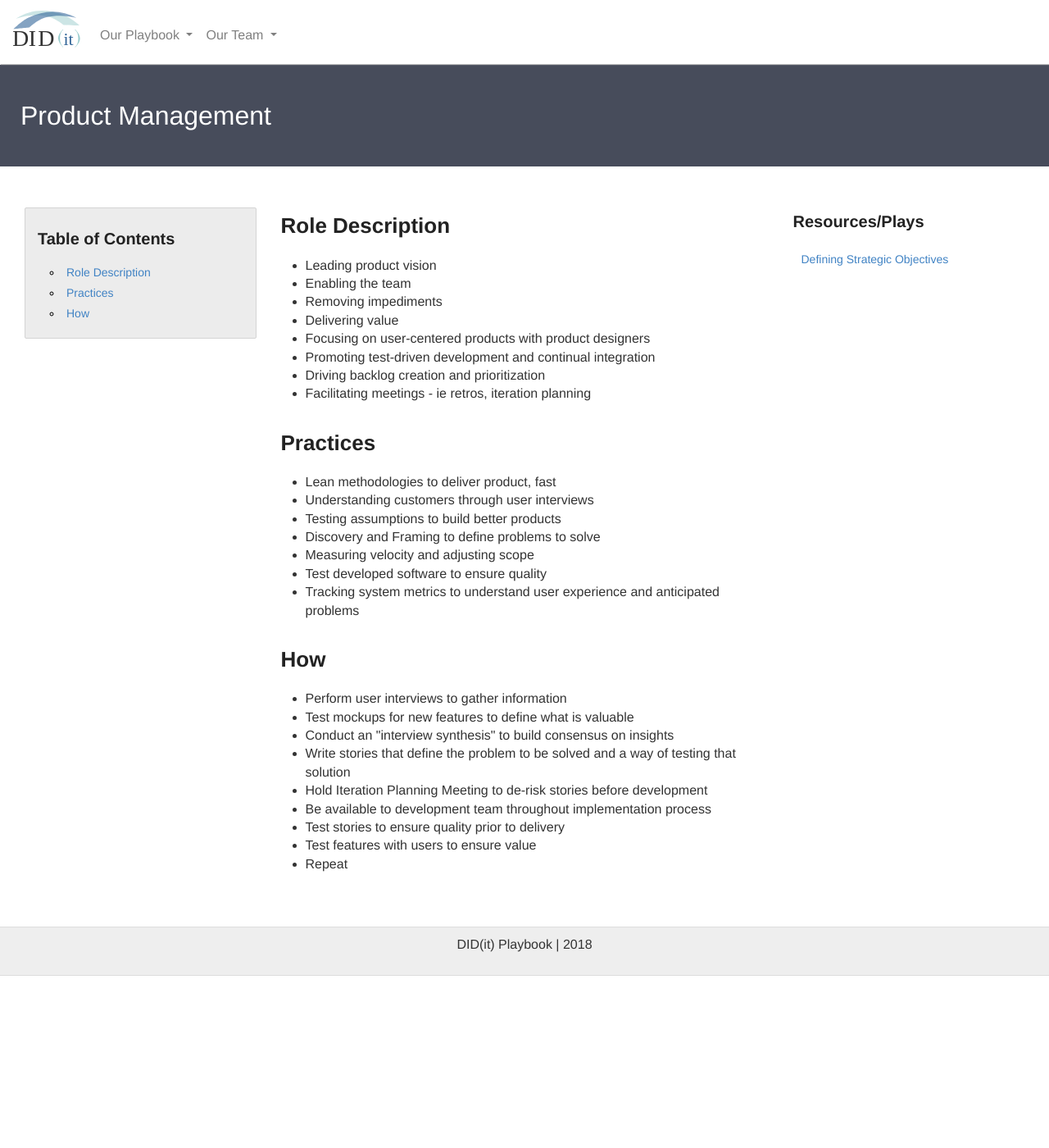
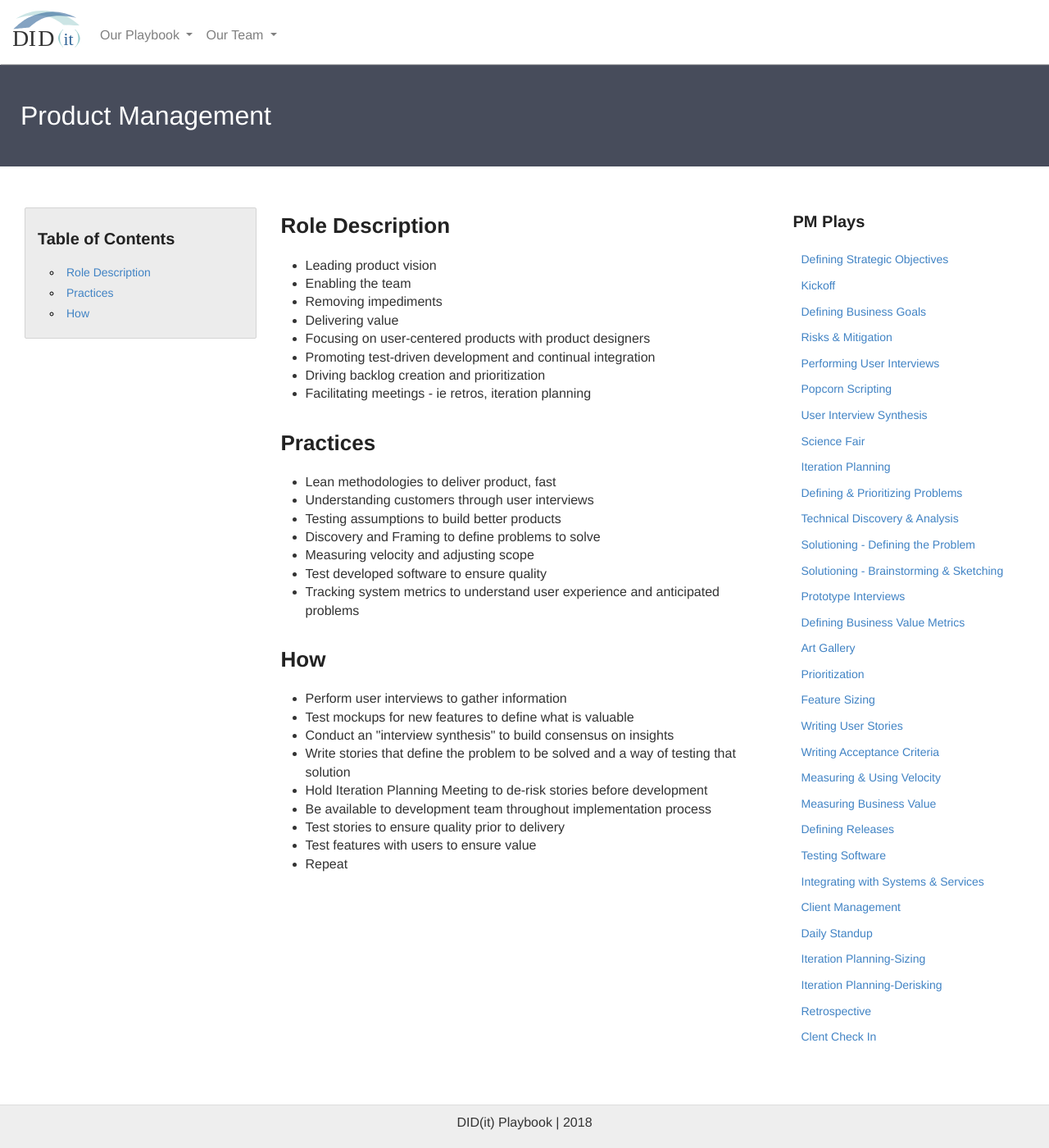
Before and after one commit to KnightPointSystems/kps_playbook, a Jekyll site: the page built from product-management.md, in a window 1280 px wide and 1400 px high. Shown: the whole window at 82% size. Built offline with Jekyll 4.4.1, drawn with Linux system fonts in a browser that asks for light colours; nearby versions of some CDN libraries.

Commit message:
Added links
Added links to PM page

```diff
--- a/product-management.md
+++ b/product-management.md
@@ -54,13 +54,42 @@ permalink: /product-management/
 <li> Repeat</li>
 </ul>
 </div>
-
-<div class="col-md-3">
-<div class="sideLinks">
-    <h2>Resources/Plays</h2>
-    <ul>
-    <li><a href="{{ site.baseurl }}/strategic-objectives">Defining Strategic Objectives</a></li>
-    </ul>
+    <div class="col-md-3">
+        <div class="sideLinks">
+            <h2>PM Plays</h2>
+                <ul>
+                    <li><a href="{{ site.baseurl }}/strategic-objectives">Defining Strategic Objectives</a></li>
+                    <li><a href="{{ site.baseurl }}/kickoff">Kickoff</a></li>
+                    <li><a href="{{ site.baseurl }}/business-goals">Defining Business Goals</a></li>
+                    <li><a href="{{ site.baseurl }}/risks-mitigation">Risks &amp; Mitigation</a></li>
+                    <li><a href="{{ site.baseurl }}/user-interviews">Performing User Interviews</a></li>
+                    <li><a href="{{ site.baseurl }}/popcorn-scripting">Popcorn Scripting</a></li>
+                    <li><a href="{{ site.baseurl }}/interview-synthesis">User Interview Synthesis</a></li>
+                    <li><a href="{{ site.baseurl }}/science-fair">Science Fair</a></li>
+                    <li><a href="{{ site.baseurl }}/iteration-planning">Iteration Planning</a></li>
+                    <li><a href="{{ site.baseurl }}/defining-problems">Defining &amp; Prioritizing Problems</a></li>
+                    <li><a href="{{ site.baseurl }}/technical-discovery">Technical Discovery &amp; Analysis</a></li>
+                    <li><a href="{{ site.baseurl }}/solutioning-problem">Solutioning - Defining the Problem</a></li>
+                    <li><a href="{{ site.baseurl }}/solutioning-sketching">Solutioning - Brainstorming &amp; Sketching</a></li>
+                    <li><a href="{{ site.baseurl }}/prototype-interviews">Prototype Interviews</a></li>
+                    <li><a href="{{ site.baseurl }}/business-metrics">Defining Business Value Metrics</a></li>
+                    <li><a href="{{ site.baseurl }}/art-gallery">Art Gallery</a></li>
+                    <li><a href="{{ site.baseurl }}/prioritization">Prioritization</a></li>
+                    <li><a href="{{ site.baseurl }}/feature-sizing">Feature Sizing</a></li>
+                    <li><a href="{{ site.baseurl }}/user-stories">Writing User Stories</a></li>
+                    <li><a href="{{ site.baseurl }}/acceptance-criteria">Writing Acceptance Criteria</a></li>
+                    <li><a href="{{ site.baseurl }}/measuring-velocity">Measuring &amp; Using Velocity</a></li>
+                    <li><a href="{{ site.baseurl }}/measuring-value">Measuring Business Value</a></li>
+                    <li><a href="{{ site.baseurl }}/defining-releases">Defining Releases</a></li>
+                    <li><a href="{{ site.baseurl }}/testing-software">Testing Software</a></li>
+                    <li><a href="{{ site.baseurl }}/system-services">Integrating with Systems &amp; Services</a></li>
+                    <li><a href="{{ site.baseurl }}/client-management">Client Management</a></li>
+                    <li><a href="{{ site.baseurl }}/daily-standup">Daily Standup</a></li>
+                    <li><a href="{{ site.baseurl }}/iteration-sizing">Iteration Planning-Sizing</a></li>
+                    <li><a href="{{ site.baseurl }}/iteration-derisking">Iteration Planning-Derisking</a></li>
+                    <li><a href="{{ site.baseurl }}/retrospective">Retrospective</a></li>
+                    <li><a href="{{ site.baseurl }}/check-in">Clent Check In</a></li>
+                </ul>
     </div>
 </div>
  </div>
```
